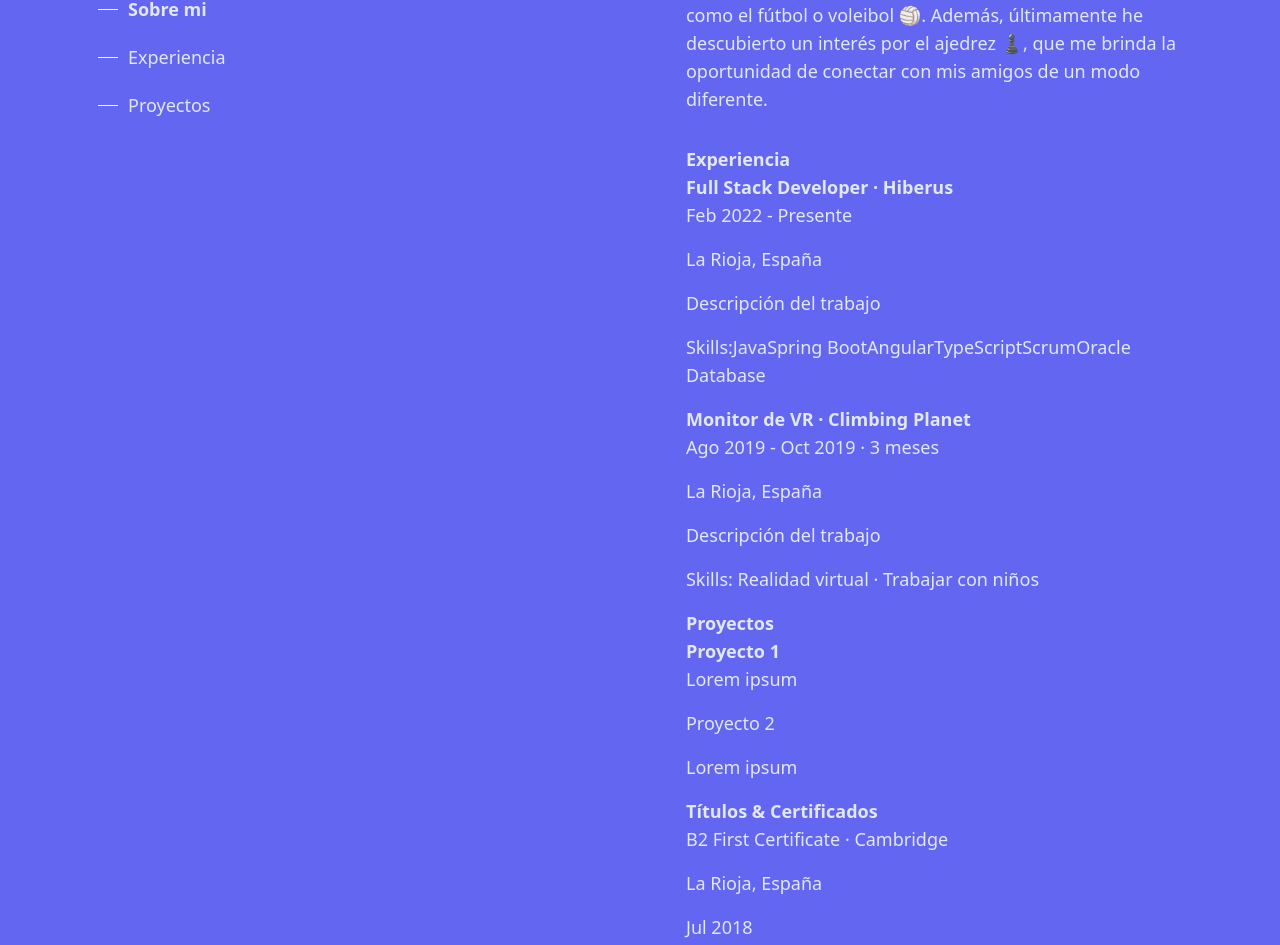
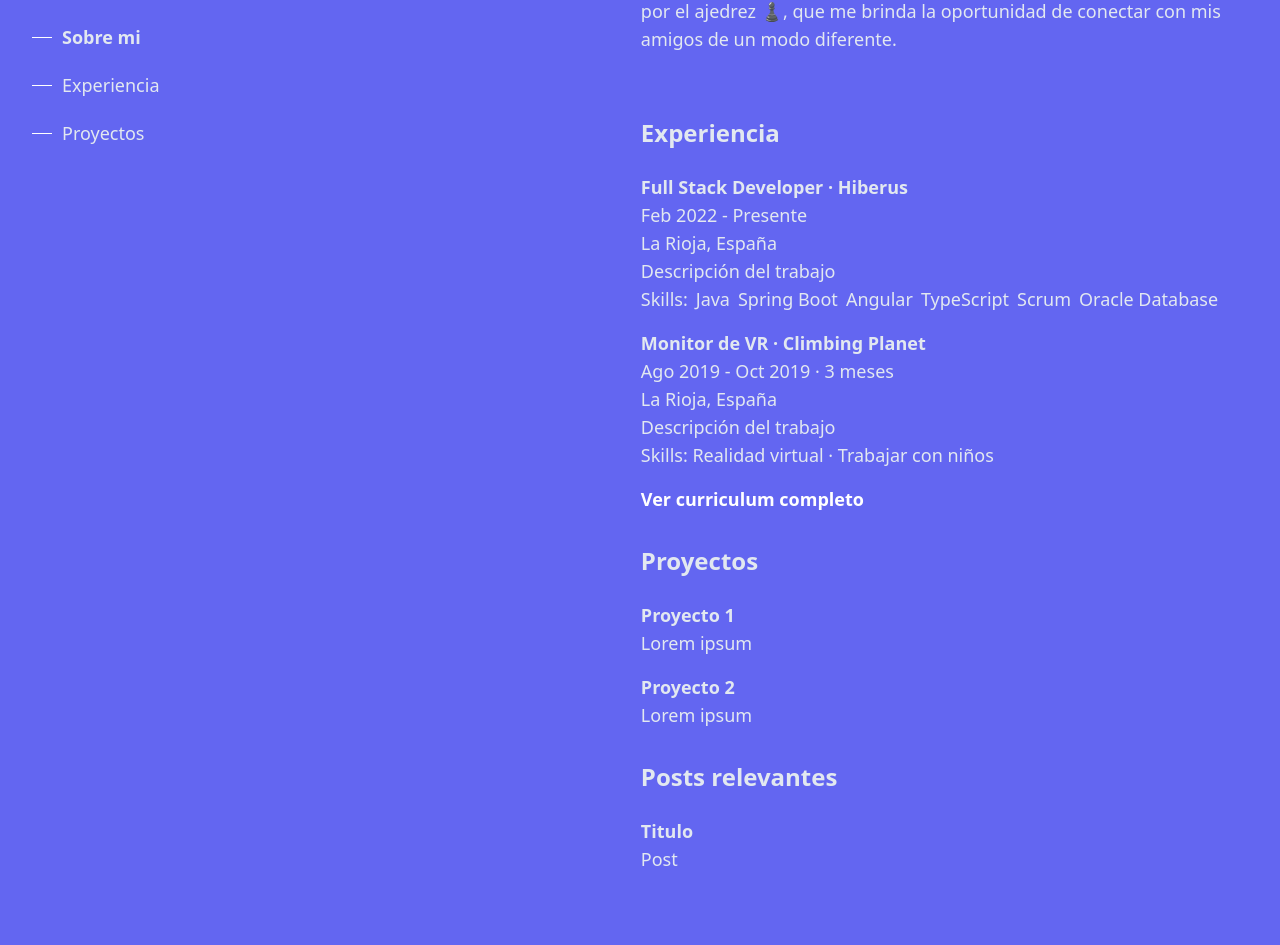
Before and after one commit to macarrp/portfolio, an Angular app: page / in a window 1280 px wide. Shown: the part 527-1472 px from the top of the page. Built offline with nearby package versions, Linux system fonts and the light colour scheme.

Commit message:
Ajustar estilos en el contenido principal

```diff
--- a/src/app/app.component.html
+++ b/src/app/app.component.html
@@ -4,7 +4,7 @@
   <app-cabecera></app-cabecera>
 
   <div class="flex justify-center gap-40 p-4">
-    <app-header class="min-h-screen max-h-screen"></app-header> <!-- Esto tiene que ser sticky -->
+    <app-header class="min-h-screen"></app-header>
     <app-content></app-content>
   </div>
 
--- a/src/app/content/content.component.html
+++ b/src/app/content/content.component.html
@@ -1,7 +1,6 @@
-<main id="main_content" class="max-w-lg min-w-fit text-lg text-slate-200">
+<main id="main_content" class="py-2 px-8 max-w-2xl min-w-fit text-lg text-slate-200">
   <section id="sobre_mi" aria-label="Sobre mi">
-    <div class="">
-      <p class="">
+    <p class="mb-6">
       Con una sólida base en el desarrollo de software, me he especializado en
       Java, Spring Boot y Angular con conocimiento en metodologías ágiles como
       Scrum y Scrumban y herramientas de gestión de proyectos como JIRA o
@@ -10,34 +9,32 @@
       Developer.
     </p>
 
-      <p class="">
+    <p class="mb-6">
       Además de mi enfoque en el desarrollo técnico, asumo la responsabilidad
       de capacitar a los nuevos miembros del equipo (y/o gente de prácticas),
       proporcionando una orientación detallada sobre nuestras prácticas de
       trabajo y tecnologías específicas.
     </p>
 
-      <p class="">
+    <p class="mb-6">
       Cuando no estoy programando, disfruto de mi tiempo libre practicando
       diversos deportes. Mi verdadera pasión reside en aquellos deportes en
       los que formo parte de un equipo, como el fútbol o voleibol 🏐. Además,
       últimamente he descubierto un interés por el ajedrez ♟️, que me brinda
       la oportunidad de conectar con mis amigos de un modo diferente.
     </p>
-    </div>
   </section>
 
-  <section class="">
-    <section id="experiencia" class="mt-8" aria-label="Experiencia">
-      <h1 class="">Experiencia</h1>
+  <section id="experiencia" class="mt-16 mb-8" aria-label="Experiencia">
+    <h1 class="font-bold text-2xl mb-6">Experiencia</h1>
 
-      <div class="">
-        <h3 class="">
+    <div class="mb-4 hover:bg-slate-600 duration-200 rounded-xl">
+      <h3 class="font-bold">
         <a
           class=""
           href="https://www.hiberus.com/"
           target="_blank"
-            rel="noreferrer"
+          rel="noreferrer noopener"
         >
           Full Stack Developer · Hiberus
         </a>
@@ -46,18 +43,18 @@
       <p>La Rioja, España</p>
       <p>Descripción del trabajo</p>
       <p>
-          <span class="">Skills:</span>
-          <span class="">Java</span>
-          <span class="">Spring Boot</span>
-          <span class="">Angular</span>
-          <span class="">TypeScript</span>
-          <span class="">Scrum</span>
-          <span class="">Oracle Database </span>
+        <span class="mr-2">Skills:</span>
+        <span class="mr-2">Java</span>
+        <span class="mr-2">Spring Boot</span>
+        <span class="mr-2">Angular</span>
+        <span class="mr-2">TypeScript</span>
+        <span class="mr-2">Scrum</span>
+        <span class="mr-2">Oracle Database </span>
       </p>
     </div>
 
-      <div class="">
-        <h3 class="">Monitor de VR · Climbing Planet</h3>
+    <div class="mb-4 hover:bg-slate-600 duration-200 rounded-xl">
+      <h3 class="font-bold">Monitor de VR · Climbing Planet</h3>
       <p>Ago 2019 - Oct 2019 · 3 meses</p>
       <p>La Rioja, España</p>
       <p>Descripción del trabajo</p>
@@ -66,30 +63,33 @@
         Realidad virtual · Trabajar con niños
       </p>
     </div>
+
+    <a href="assets/docs/cv-placeholder.txt" target="_blank"
+      class="text-lg font-bold text-white underline-offset-4 decoration-black hover:underline duration-200 ">
+      Ver curriculum completo
+    </a>
   </section>
 
-    <section id="proyectos" class="" aria-label="Proyectos">
-      <h1 class="">Proyectos</h1>
+  <section id="proyectos" class="mb-8" aria-label="Proyectos">
+    <h1 class="font-bold text-2xl mb-6">Proyectos</h1>
 
-      <div class="">
-        <h3 class="">Proyecto 1</h3>
+    <div class="mb-4 hover:bg-slate-600 duration-200 rounded-xl">
+      <h3 class="font-bold">Proyecto 1</h3>
       <p>Lorem ipsum</p>
     </div>
 
-      <div class="">
-        <p class="">Proyecto 2</p>
+    <div class="mb-4 hover:bg-slate-600 duration-200 rounded-xl">
+      <p class="font-bold">Proyecto 2</p>
       <p>Lorem ipsum</p>
     </div>
   </section>
 
-    <section id="titulos" class="" aria-label="Títulos y Certificados">
-      <h1 class="">Títulos & Certificados</h1>
+  <section id="posts_relevantes" class="mb-8" aria-label="Publicaciones relevantes">
+    <h1 class="font-bold text-2xl mb-6">Posts relevantes</h1>
 
-      <div class="">
-        <p>B2 First Certificate · Cambridge</p>
-        <p>La Rioja, España</p>
-        <p>Jul 2018</p>
+    <div class="mb-4 hover:bg-slate-600 duration-200 rounded-xl">
+      <h3 class="font-bold">Titulo</h3>
+      <p>Post</p>
     </div>
   </section>
-  </section>
 </main>
--- a/src/app/content/content.component.scss
+++ b/src/app/content/content.component.scss
@@ -1,11 +1,3 @@
 :host {
   display: block;
 }
-
-p {
-  margin-bottom: 16px;
-}
-
-h1, h3 {
-  font-weight: bold;
-}
--- a/src/app/content/content.component.ts
+++ b/src/app/content/content.component.ts
@@ -11,8 +11,6 @@ import { ChangeDetectionStrategy, Component, type OnInit } from '@angular/core';
   styleUrl: './content.component.scss',
   changeDetection: ChangeDetectionStrategy.OnPush,
 })
-export class ContentComponent implements OnInit {
-
-  ngOnInit(): void { }
+export class ContentComponent {
 
 }
--- a/src/app/header/header.component.html
+++ b/src/app/header/header.component.html
@@ -9,17 +9,17 @@
   </section>
 
   <section class="flex mb-2">
-    <a class="mr-4 hover:scale-125 duration-300" href="https://www.linkedin.com/in/marcelo-c-658505210/"
+    <a class="mr-4 hover:scale-125 duration-200" href="https://www.linkedin.com/in/marcelo-c-658505210/"
       target="_blank" rel="noreferrer noopener" aria-label="LinkedIn (Se abre en una nueva pestaña)">
       <svg-linkedin></svg-linkedin>
     </a>
 
-    <a class="mr-4 hover:scale-125 duration-300" href="https://github.com/macarrp"
+    <a class="mr-4 hover:scale-125 duration-200" href="https://github.com/macarrp"
       target="_blank" rel="noreferrer noopener" aria-label="GitHub (Se abre en una nueva pestaña)">
       <svg-github></svg-github>
     </a>
 
-    <a class="mr-4 hover:scale-125 duration-300" href=""
+    <a class="mr-4 hover:scale-125 duration-200" href=""
       target="_blank" rel="noreferrer noopener" aria-label="Twitter (Se abre en una nueva pestaña)">
       <svg-twitter></svg-twitter>
     </a>
--- a/src/app/header/header.component.scss
+++ b/src/app/header/header.component.scss
@@ -10,6 +10,7 @@
     transition: all .2s ease-in-out;
 }
 
+a:active,
 a:hover {
     .line {
         width: 40px;
--- a/src/app/svg/github/github.component.html
+++ b/src/app/svg/github/github.component.html
@@ -12,7 +12,7 @@
     <g
       id="Dribbble-Light-Preview"
       transform="translate(-140.000000, -7559.000000)"
-      fill="#000000"
+      fill="#fff"
     >
       <g id="icons" transform="translate(56.000000, 160.000000)">
         <path
--- a/src/app/svg/linkedin/linkedin.component.html
+++ b/src/app/svg/linkedin/linkedin.component.html
@@ -1,5 +1,5 @@
 <svg
-  fill="#000000"
+  fill="#fff"
   height="30px"
   width="30px"
   version="1.1"
--- a/src/app/svg/twitter/twitter.component.html
+++ b/src/app/svg/twitter/twitter.component.html
@@ -11,7 +11,7 @@
     <style>
       .cls-1 {
         fill: none;
-        stroke: #000000;
+        stroke: #fff;
         stroke-linecap: round;
         stroke-linejoin: round;
       }
--- a/src/index.html
+++ b/src/index.html
@@ -1,5 +1,5 @@
 <!doctype html>
-<html lang="es">
+<html lang="es" class="scroll-smooth">
 <head>
   <meta charset="utf-8">
   <title>Marcelo CP | Portfolio</title>
@@ -9,18 +9,20 @@
   <a style="display: none;" href="https://www.flaticon.com/free-icons/web-development" title="web-development icons">Web-development icons created by Freepik - Flaticon</a>
 
   <meta name="description" content="Marcelo Carro es un ingeniero informático que construye páginas web a medida."/>
-  <meta name="image" content="assets/images/foto_perfil.jpg"/>
+  <meta name="image" content="assets/images/foto_perfil.webp"/>
   <meta property="og:locale" content="es_ES"/>
   <meta property="og:site_name" content="Marcelo Carro"/>
   <meta property="og:type" content="website"/>
   <meta property="og:title" content="Marcelo Carro"/>
   <meta property="og:description" content="Marcelo Carro es un ingeniero informático que construye páginas web a medida."/>
   <meta property="og:url" content="https://www.marcelocp.dev"/>
-  <meta property="og:image" content="assets/images/foto_perfil.jpg"/>
+  <meta property="og:image" content="assets/images/foto_perfil.webp"/>
 
   <!-- <link rel="manifest" href="/favicon/site.webmanifest"/> -->
 </head>
-<body class="bg-indigo-500">
+
+<body class="bg-indigo-500 selection:bg-teal-300 selection:text-teal-900 ">
   <app-root></app-root>
 </body>
+
 </html>
--- a/src/styles.scss
+++ b/src/styles.scss
@@ -6,10 +6,6 @@
     // color-scheme: light dark;
 }
 
-html {
-    scroll-behavior: smooth;
-}
-
 body {
     font-family: system-ui, -apple-system, BlinkMacSystemFont, 'Segoe UI', Roboto,
         Oxygen, Ubuntu, Cantarell, 'Open Sans', 'Helvetica Neue', sans-serif;
```
Also changed, not shown: src/assets/docs/cv-placeholder.txt (added). Lines whose indentation alone changed are shown as unchanged.
